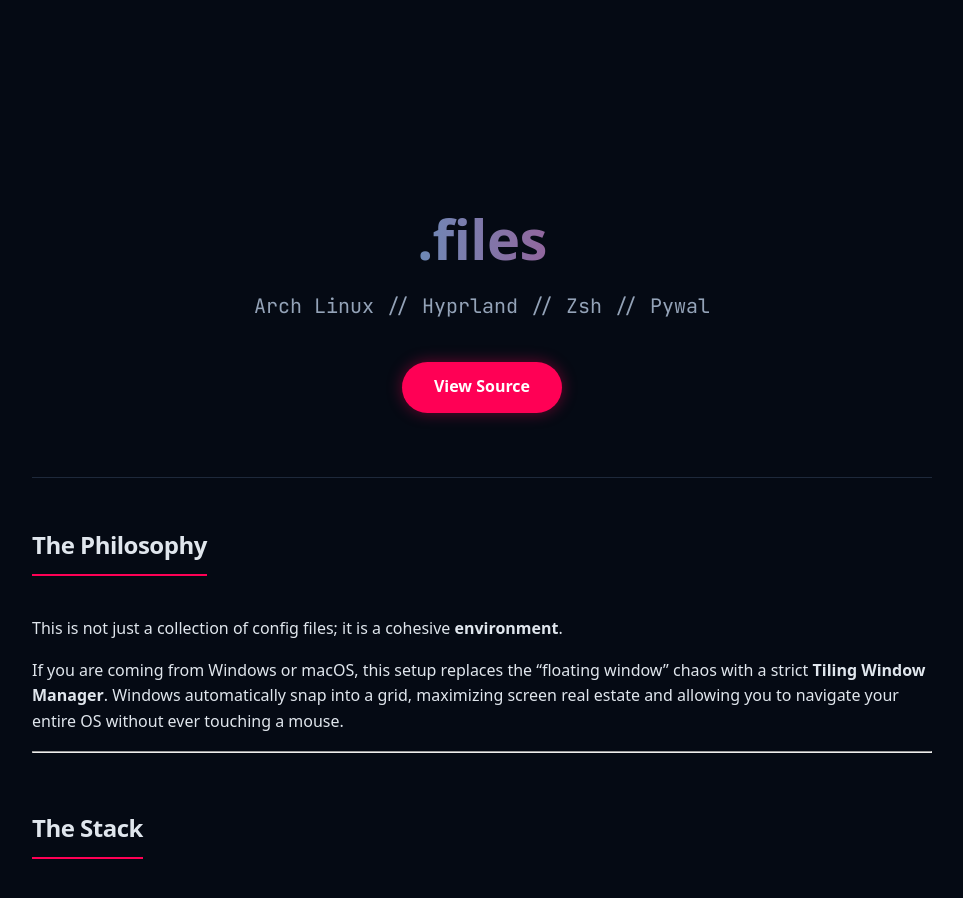
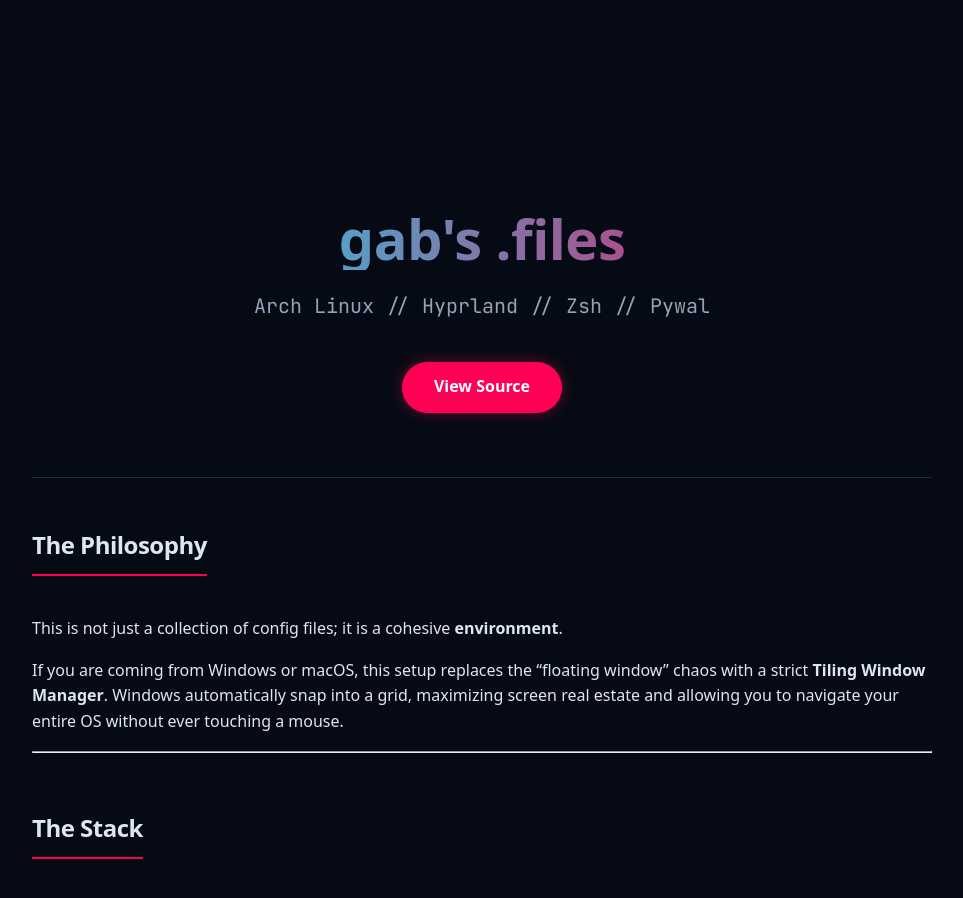
Before and after one commit to gab-dev-7/dotfiles, a Jekyll site: the page built from index.md, in a window 1280 px wide and 900 px high. Shown: the whole window, without its empty margins (158-1121 px from the left). Built offline with Jekyll 4.4.1, drawn with Linux system fonts in a browser that asks for light colours.

```diff
--- a/index.md
+++ b/index.md
@@ -4,7 +4,7 @@ title: Home
 ---
 
 <header>
-    <h1>.files</h1>
+    <h1>gab's .files</h1>
     <p class="subtitle">Arch Linux // Hyprland // Zsh // Pywal</p>
     <div style="margin-top: 1.5rem;">
         <a href="https://github.com/gab-dev-7/dotfiles" class="btn">View Source</a>
```
Also changed, not shown: README.md.
